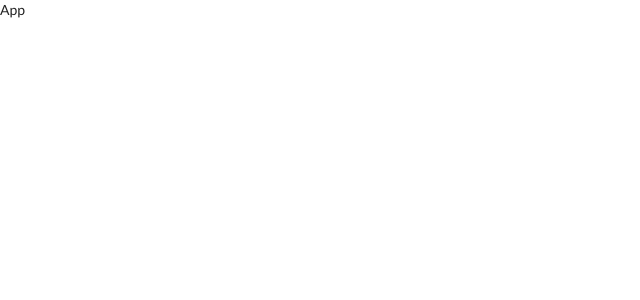
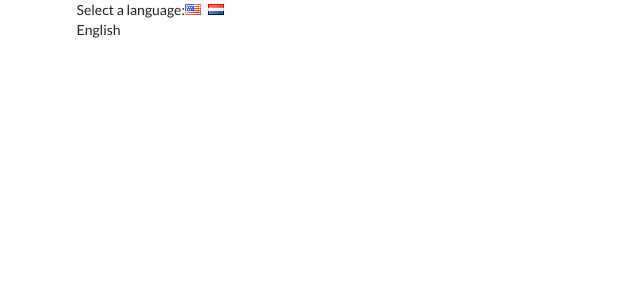
Before and after one commit to Annettesunday/TRANSLATE, a React (Create React App) app: page / in a window 1280 px wide. Shown: the top 300 px of the page, without its empty margins (0-640 px from the left). Built offline with nearby package versions, Linux system fonts and the light colour scheme.

Commit message:
ch(App): selecting a language

```diff
--- a/src/components/App.js
+++ b/src/components/App.js
@@ -1,7 +1,27 @@
 import React from "react";
 
-const App = () => {
-  return <div>App</div>;
-};
+class App extends React.Component {
+  state = {
+    language: "English"
+  };
+
+  onLanguageChange = language => {
+    this.setState({
+      language
+    });
+  };
+  render() {
+    return (
+      <div className="ui container">
+        <div>
+          Select a language:
+          <i className="flag us" onClick={() => this.onLanguageChange("english")} />
+          <i className="flag nl" onClick={() => this.onLanguageChange("dutch")} />
+        </div>
+        {this.state.language}
+      </div>
+    );
+  }
+}
 
 export default App;
```
